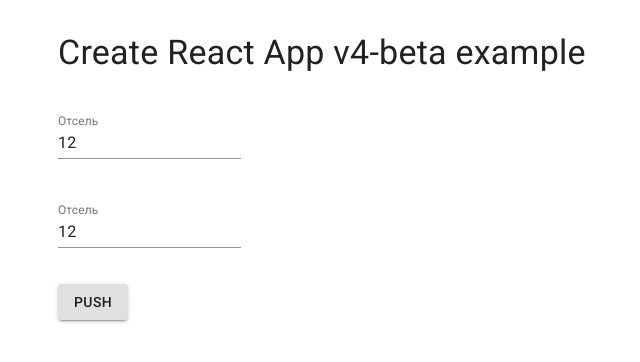
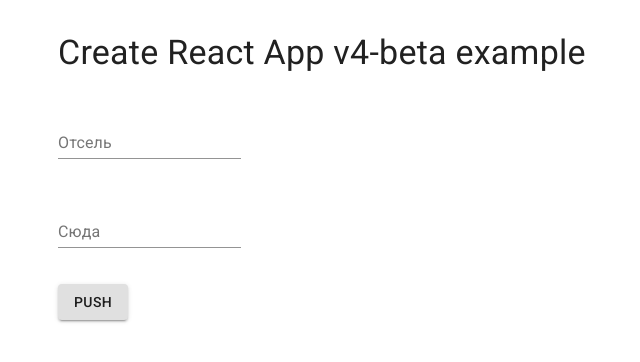
Before and after one commit to demon24ru/mui-json-generator, a React (Create React App) app: page / in a window 1280 px wide. Shown: the top 362 px of the page, without its empty margins (306-946 px from the left). Built offline with nearby package versions, Linux system fonts and the light colour scheme.

Commit message:
Пофиксил и сделал иерархическое дерево в подписи на изменения (mobx join).

```diff
--- a/src/App.js
+++ b/src/App.js
@@ -5,18 +5,28 @@
 import * as Mui from '@material-ui/core';
 import shema from './shema';
 
+const inpts = ["Checkbox", "TextField", "RadioGroup", "Radio", "Select", "NativeSelect", "Slider"];
 
 function generator(sh) {
     if (typeof sh == 'string') return sh;
     const el = [];
     for (const key in sh) {
-        const {component, state: {child, ...other}} = sh[key];
+        const {component} = sh[key];
+        const prps = sh[key].state;
+        if (inpts.indexOf( component ) !== -1) {
+            prps.value === undefined && (prps.value = "");
+            component == "Checkbox" && (prps.checked === undefined && (prps.checked = false));
+            prps.onChange === undefined && (prps.onChange = (e) => {
+                if (component == "Checkbox") {
+                    prps.checked = e.target.checked;
+                } else prps.value = e.target.value;
+            });
+        }
+        const {child, ...other} = prps;
         el.push(React.createElement(
-            inject(_ => {
-                const {child, ...oth} = _.store.box1.state.child.box2.state.child.div1.state.child.TextField1.state;
-                //const {child, ...ot} = window.$z.box1.state.child.box2.state.child.div1.state.child.TextField1.state;
-                console.log({...oth});
-                return({...oth});
+            inject(() => {
+                const {child, ...other} = prps;
+                return({...other});
             })(observer(Mui[component])),
             {key, ...other},
             child && generator(child)
@@ -27,9 +37,8 @@
 
 export default function App() {
     window.$z = observable(shema);
-    //observable(window.$z);
   return (
-    <Provider store={window.$z} >
+    <Provider >
         <Container maxWidth="sm">
             { generator(window.$z) }
         </Container>
--- a/src/shema.js
+++ b/src/shema.js
@@ -29,8 +29,7 @@
                                           component: "TextField",
                                           state: {
                                               label: "Отсель",
-                                              margin: "dense",
-                                              value: "12"
+                                              margin: "dense"
                                           }
                                       }
                                   }
```
